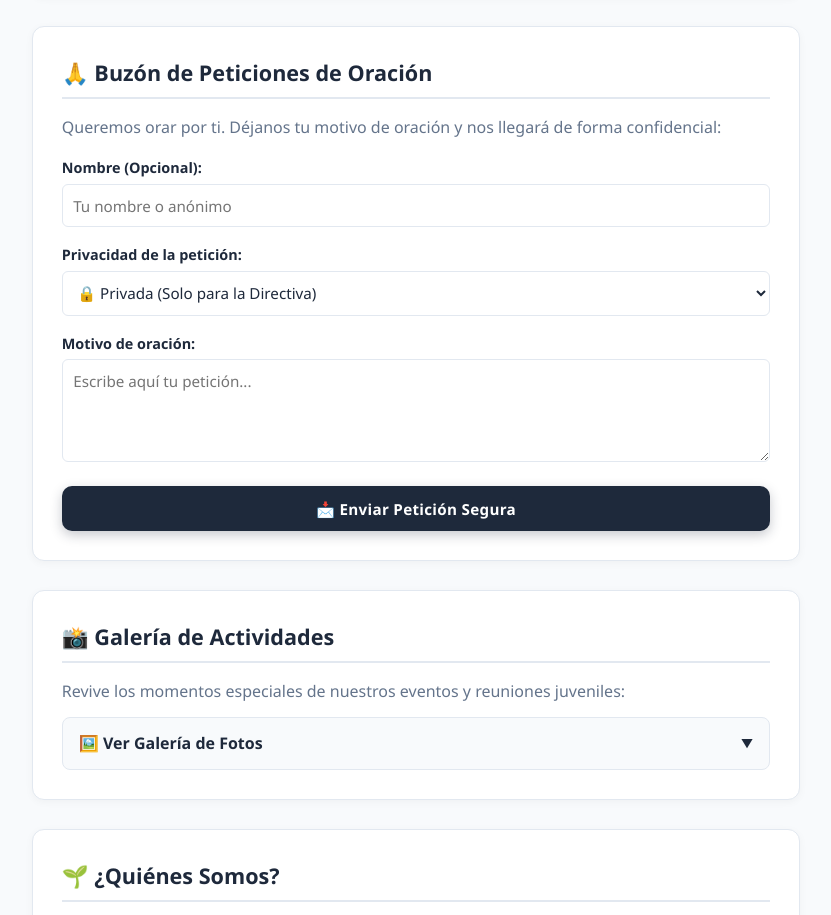
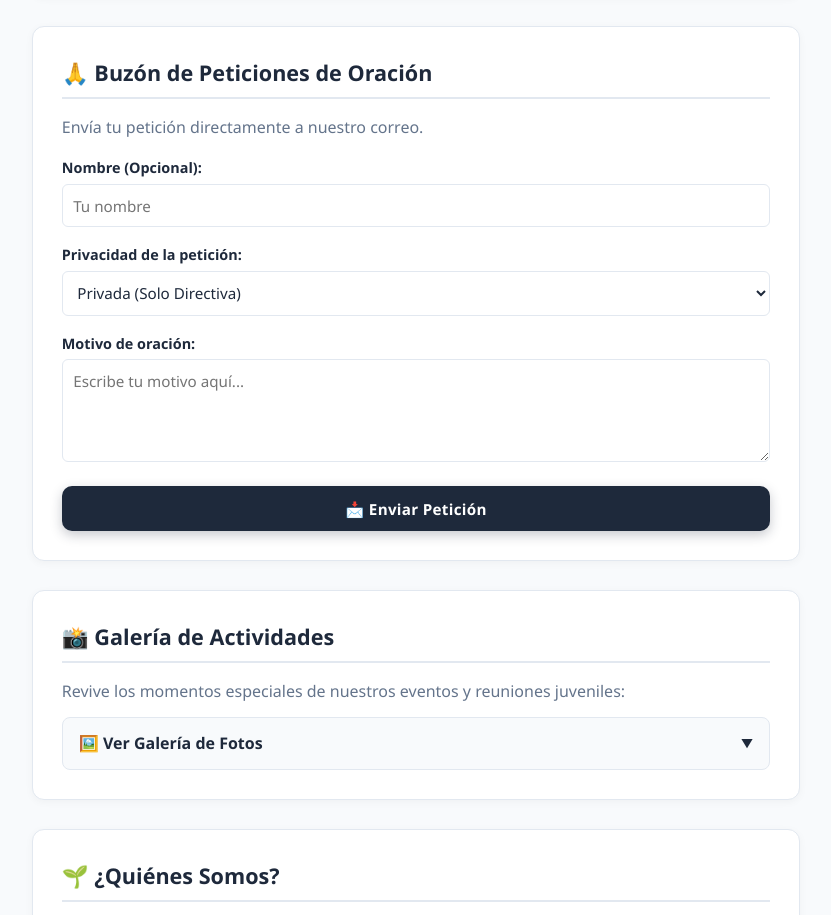
Before and after one commit to dptjovenes/Dpt-j-venes-1IBPS, a plain HTML site: page index.html in a window 1280 px wide. Shown: the part 2453-3368 px from the top of the page, without its empty margins (224-1055 px from the left). Drawn offline with Linux system fonts and the light colour scheme.

Commit message:
Add files via upload

```diff
--- a/index.html
+++ b/index.html
@@ -414,32 +414,32 @@
         <!-- PETICIONES DE ORACIÓN POR CORREO -->
       <section id="oracion">
   <h2>🙏 Buzón de Peticiones de Oración</h2>
-            <p style="margin-bottom: 1rem; color: var(--text-muted);">Queremos orar por ti. Déjanos tu motivo de oración y nos llegará de forma confidencial:</p>
+  <p style="margin-bottom: 1rem; color: var(--text-muted);">Envía tu petición directamente a nuestro correo.</p>
 
-            <form name="peticiones-oracion" method="POST" data-netlify="true">
-                <input type="hidden" name="form-name" value="peticiones-oracion" />
+  <form action="https://formspree.io/f/xkjnavgz" method="POST">
 
     <div class="form-group">
       <label for="nombre">Nombre (Opcional):</label>
-                    <input type="text" id="nombre" name="nombre" placeholder="Tu nombre o anónimo">
+      <input type="text" id="nombre" name="nombre" placeholder="Tu nombre">
     </div>
 
     <div class="form-group">
       <label for="privacidad">Privacidad de la petición:</label>
       <select id="privacidad" name="privacidad">
-                        <option value="Privada (Solo Directiva)">🔒 Privada (Solo para la Directiva)</option>
-                        <option value="Colectiva (Grupo Público)">👥 Colectiva (Para compartir en el Grupo Público)</option>
+        <option value="Privada (Solo Directiva)">Privada (Solo Directiva)</option>
+        <option value="Colectiva (Grupo Público)">Colectiva (Grupo Público)</option>
       </select>
     </div>
 
     <div class="form-group">
       <label for="peticion">Motivo de oración:</label>
-                    <textarea id="peticion" name="peticion" rows="4" placeholder="Escribe aquí tu petición..." required></textarea>
+      <textarea id="peticion" name="peticion" rows="4" required placeholder="Escribe tu motivo aquí..."></textarea>
     </div>
 
-                <button type="submit" class="btn-submit">📩 Enviar Petición Segura</button>
+    <button type="submit" class="btn-submit">📩 Enviar Petición</button>
   </form>
 </section>
+
 
         <!-- GALERÍA DE IMÁGENES DESPLEGABLE (DEBAJO DE ORACIÓN) -->
         <section id="galeria">
```
Lines whose indentation alone changed are shown as unchanged.
